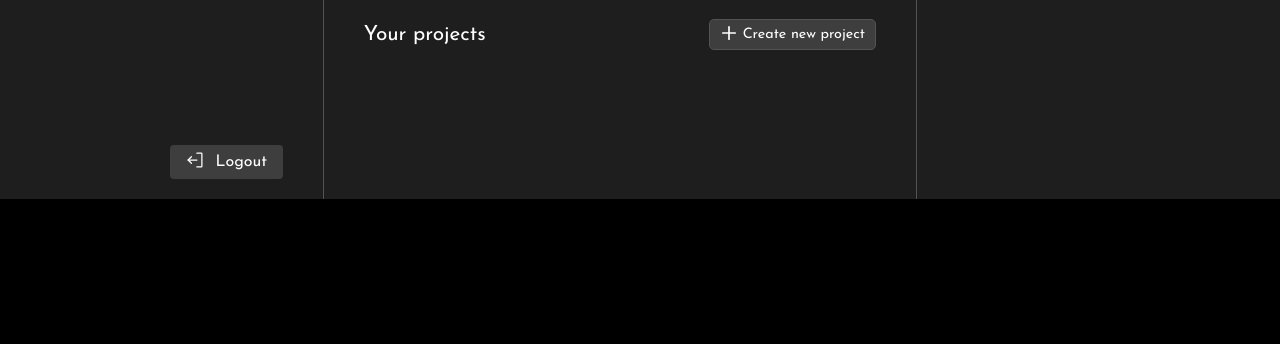
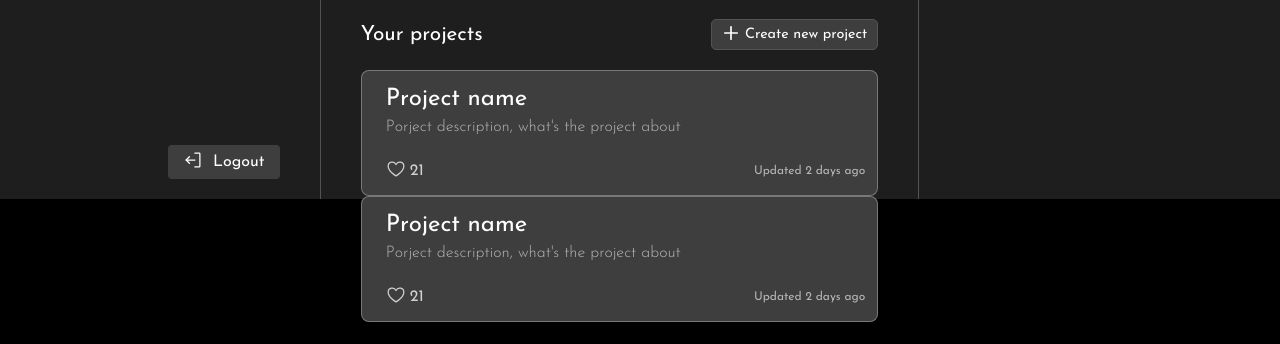
Before and after one commit to 18jad/code-with-me, a React (Create React App) app in the folder frontend/: page /profile in a window 1280 px wide. Shown: the part 601-945 px from the top of the page. Before the commit the page ends 800 px from the top, so only its background shows below. Built offline with nearby package versions, Linux system fonts and the light colour scheme; the HTML template or start-up script is replaced by a standard one.

Commit message:
[Frontend | Views]: Created projects container

```diff
--- a/frontend/src/views/Profile.jsx
+++ b/frontend/src/views/Profile.jsx
@@ -1,3 +1,4 @@
+import ProjectCard from "components/profile/ProjectCard";
 import SearchUser from "components/profile/SearchUser";
 import TextLogo from "components/TextLogo";
 import { MagnifyingGlass, Plus, SignOut } from "phosphor-react";
@@ -109,6 +110,22 @@ const Profile = () => {
           </div>
 
           {/* Projects */}
+          <div className={styles.projectsContainer}>
+            <ProjectCard
+              title='Project name'
+              description="Porject description, what's the project about"
+              likes={21}
+              updated='Updated 2 days ago'
+              link='/sdadsads'
+            />
+            <ProjectCard
+              title='Project name'
+              description="Porject description, what's the project about"
+              likes={21}
+              updated='Updated 2 days ago'
+              link='/sdadsads'
+            />
+          </div>
         </div>
       </div>
 
```
